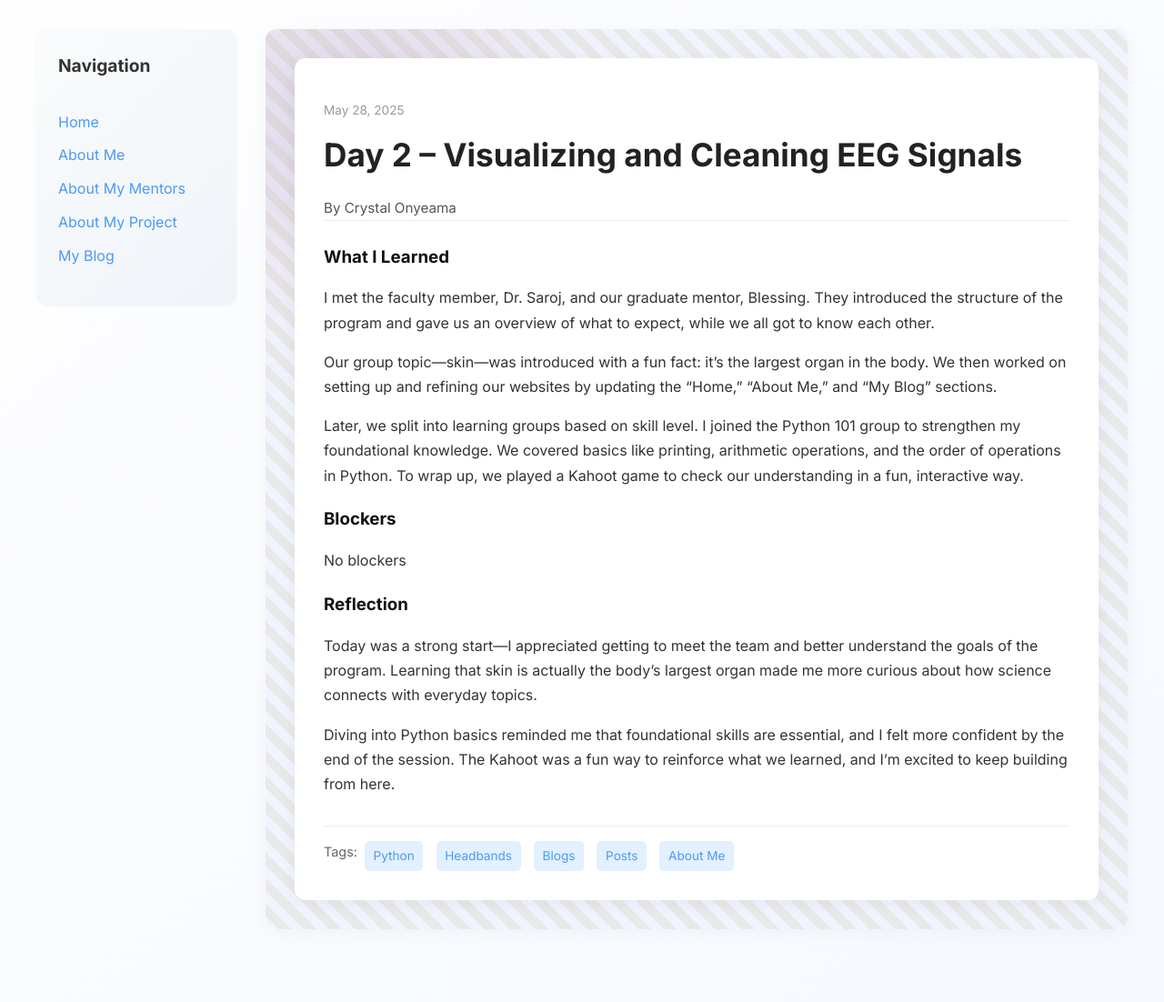
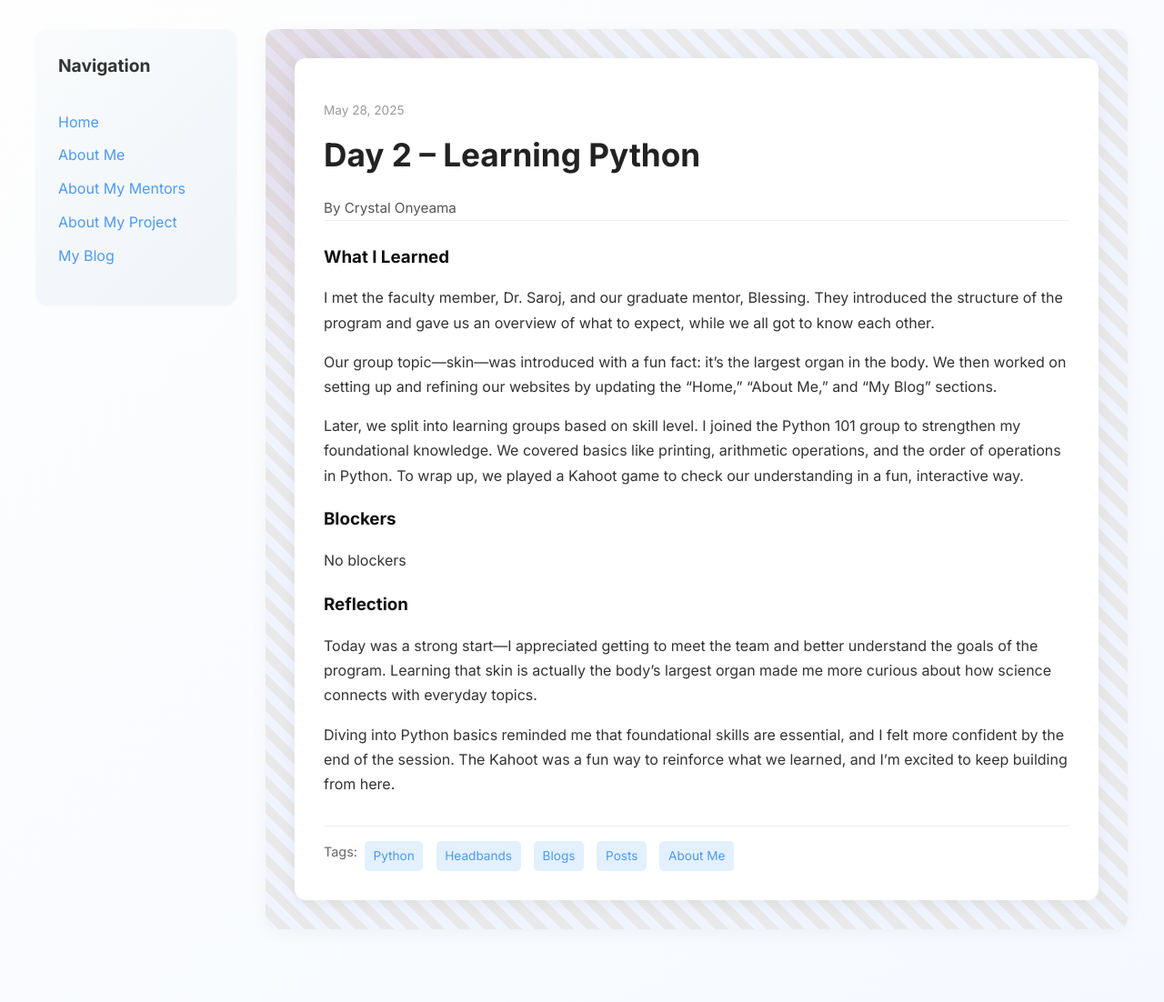
Before and after one commit to crystalonyeama/crystalonyeama.github.io, a Jekyll site: the page built from _posts/2025-05-28-day-2.md, in a window 1280 px wide. Shown: the whole page at 91% size. Built offline with Jekyll 4.4.1, drawn with Linux system fonts in a browser that asks for light colours.

Commit message:
Update 2025-05-28-day-2.md

```diff
--- a/_posts/2025-05-28-day-2.md
+++ b/_posts/2025-05-28-day-2.md
@@ -1,6 +1,6 @@
 ---
 layout: post
-title: "Day 2 – Visualizing and Cleaning EEG Signals"
+title: "Day 2 – Learning Python"
 date: 2025-05-28
 author: Crystal Onyeama
 permalink: /day2.html
```
